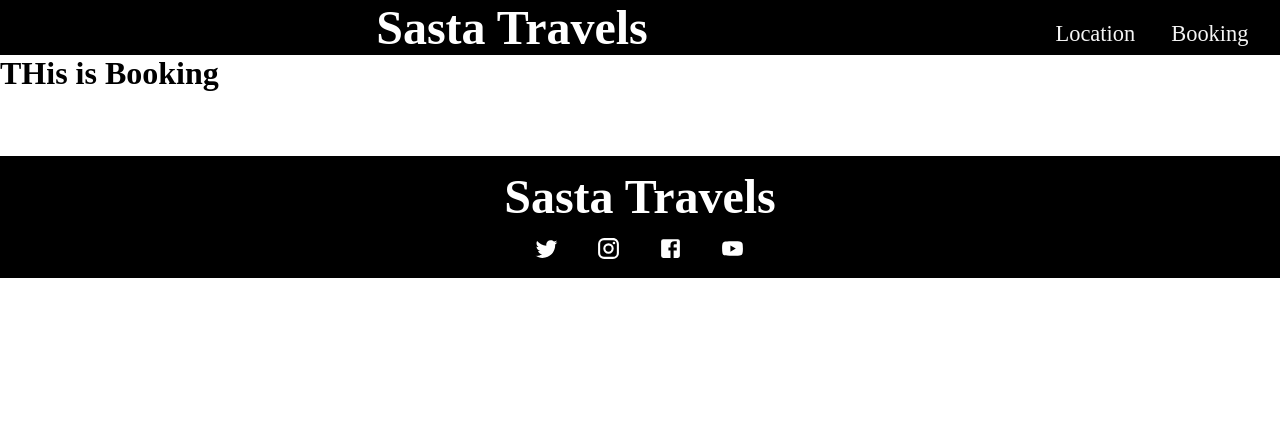
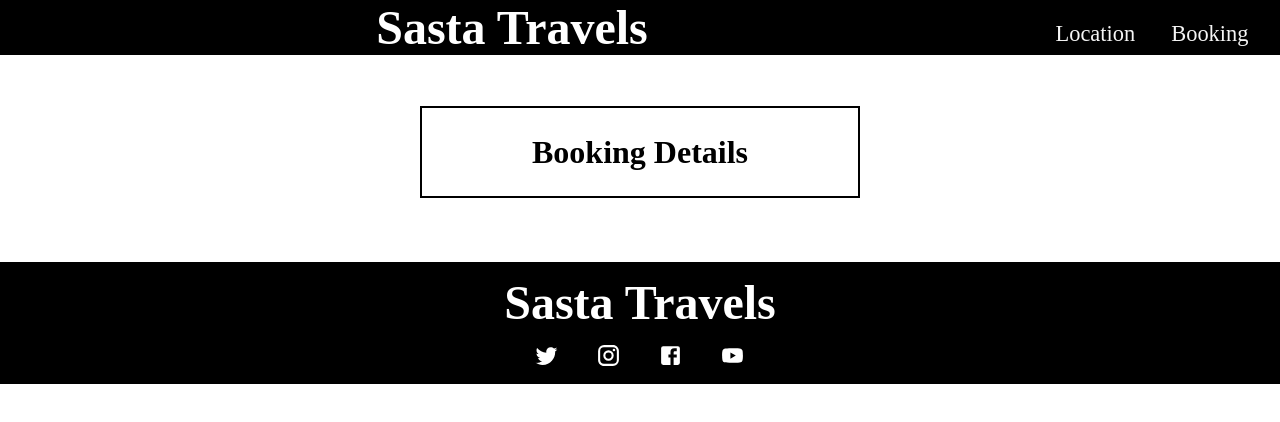
Before and after one commit to GOKUSAMA-DEV/travels, a React (Create React App) app: page /booking in a window 1280 px wide. Shown: the top 422 px of the page. Built offline with nearby package versions, Linux system fonts and the light colour scheme.

Commit message:
first commit8

```diff
--- /dev/null
+++ b/src/Header/Booking.css
@@ -0,0 +1,15 @@
+.parent_booking{
+    height: auto;
+    width: 100%;
+    display: flex;
+    justify-content: center;
+}
+.inner_border{
+    height: auto;
+    width: 30%;
+    border: 2px solid black;
+    padding: 2%;
+    display: flex;
+    margin-top: 4%;
+    justify-content: center;
+}
--- a/src/Header/Booking.js
+++ b/src/Header/Booking.js
@@ -1,9 +1,24 @@
-import React from 'react'
+import React from 'react';
+import "../Header/Booking.css";
+
 
 export const Booking = () => {
     return (
-        <div>
-            <h1>THis is Booking</h1>
+        <div className="parent_booking">
+            <div className="inner_border">
+            <div className="booking_title">
+                <h1>Booking Details</h1>
+            </div>
+            <div className="form">
+
+            </div>
+            <div className="sumbit_btn">
+
+            </div>
+            <div className="via_social">
+
+            </div>
+            </div>
         </div>
     )
 }
--- a/src/Header/Location.js
+++ b/src/Header/Location.js
@@ -16,7 +16,7 @@ export const Location = () => {
                     BestLocation.map((val, ind) => (
                         <div className="main_card" key={ind}>
                             <div className="img_card">
-                                <img src={val.imgsrc} />
+                                <img src={val.imgsrc} alt={val.name}/>
                             </div>
                             <div className="card_name">
                                 <h1>{val.name}</h1>
--- a/src/Home/Home.css
+++ b/src/Home/Home.css
@@ -6,7 +6,7 @@
     font-family: 'Trebuchet MS', sans-serif;
 }
 .video{
-    height: 350px;
+    height: auto;
     width: 100%;
 }
 .video img{
--- a/src/Home/Home.js
+++ b/src/Home/Home.js
@@ -19,7 +19,7 @@ export const Home = () => {
         <>
             <div className="body_parent">
                 <div className="video">
-                    <img src={A} />
+                    <img src={A} alt="background_image" />
                     <video autoPlay loop muted>
                         <source src={video} type="video/mp4" />
                     </video>
@@ -39,7 +39,7 @@ export const Home = () => {
                     LocationData.map((val, ind) => (
                         <div className="location_parent" key={ind}>
                             <div className="location_card">
-                                <img src={val.imgsrc} />
+                                <img src={val.imgsrc} alt={val.name} />
                             </div>
                             <div className="location_name">
                                 <p><LocationOnIcon style={look} /></p>
@@ -58,7 +58,7 @@ export const Home = () => {
                             Guide.map((val, ind) => (
                                 <div className="main_card" key={ind}>
                                     <div className="img_card">
-                                        <img src={val.imgsrc} />
+                                        <img src={val.imgsrc} alt={val.name} />
                                     </div>
                                     <div className="card_name">
                                         <h1>{val.name}</h1>
```
